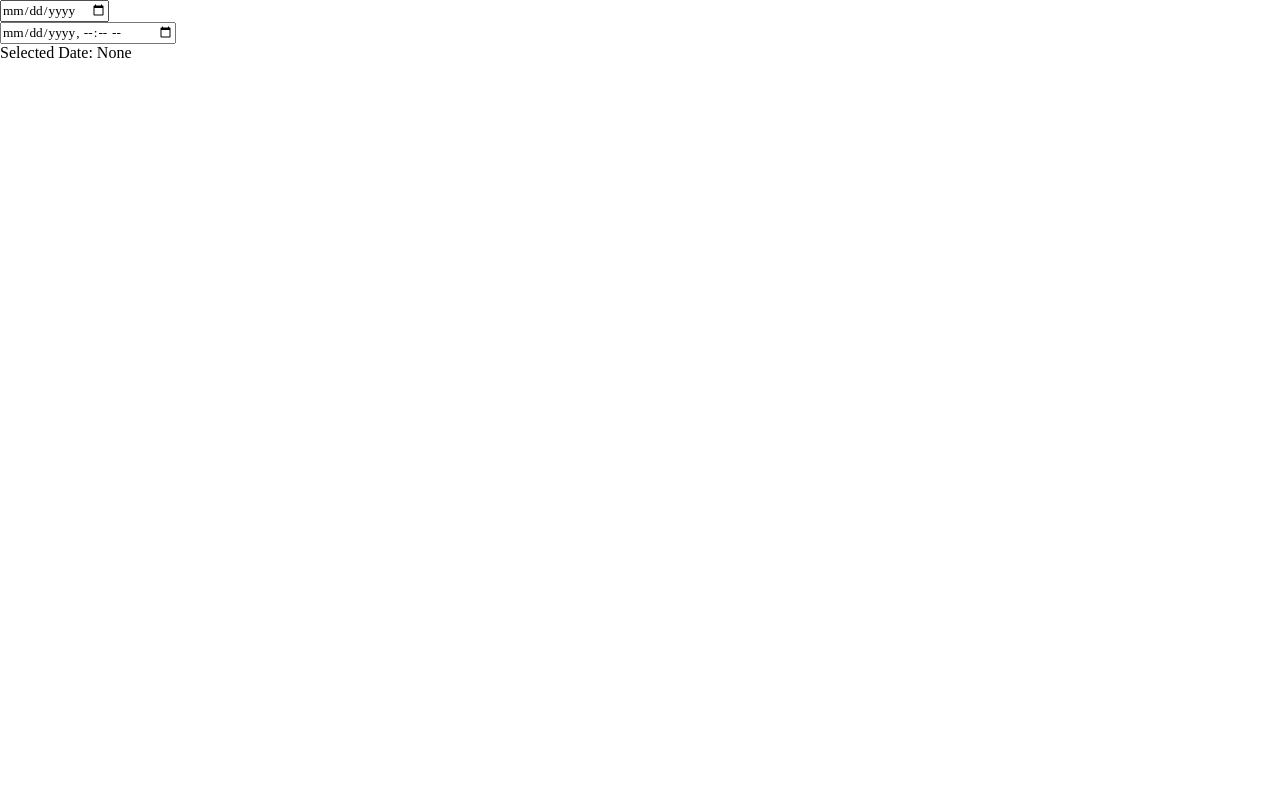
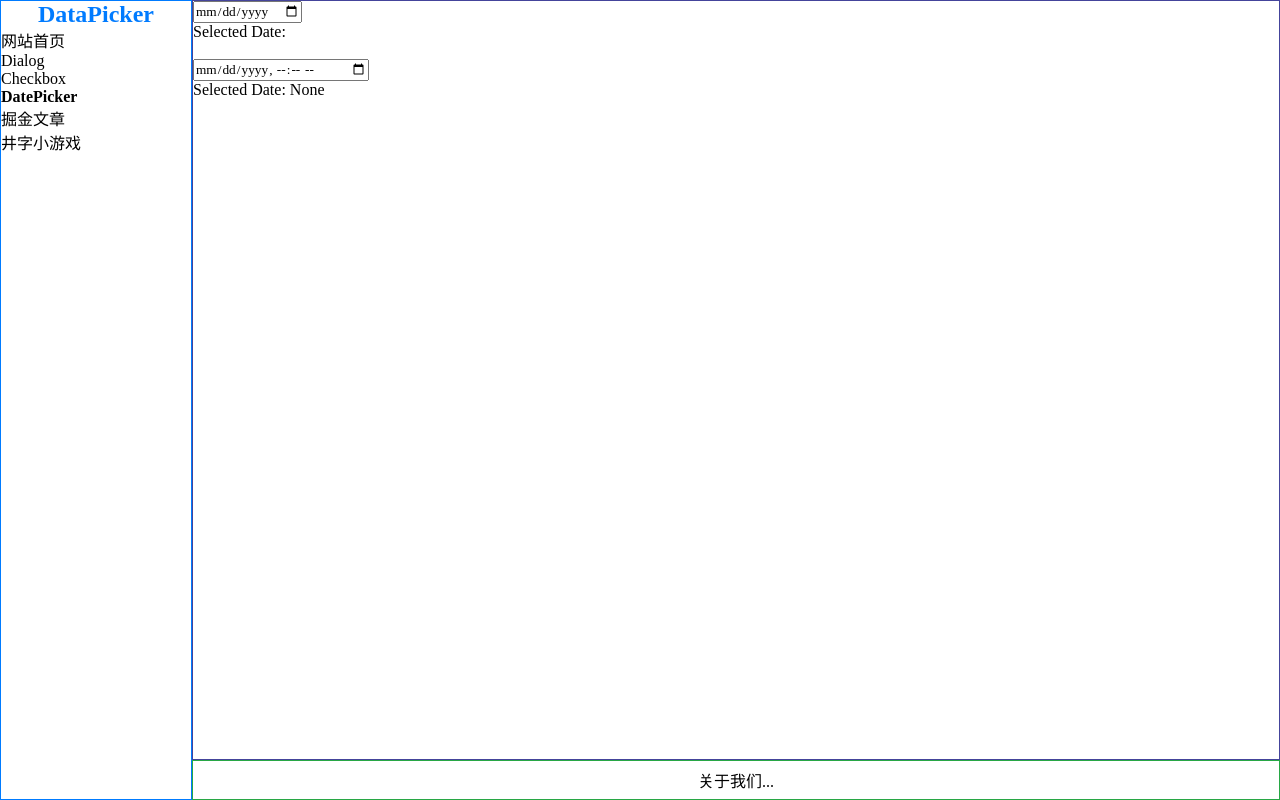
Before and after one commit to zxjdzxb/Summer-Solstice-UI, a Next.js app: page /DataPickerPage in a window 1280 px wide. Built offline with nearby package versions, Linux system fonts and the light colour scheme.

Commit message:
优化DataPicker和导航栏高亮

```diff
--- a/src/components/DataPicker/DataPicker.tsx
+++ b/src/components/DataPicker/DataPicker.tsx
@@ -45,15 +45,40 @@ const DatePicker: React.FC<DatePickerProps> = ({
 
   const inputType = type === 'datetime-local' ? 'datetime-local' : 'date';
 
+
+  const formatToLocalDateString = (date: Date | null): string => {
+    if (!date) return '';
+    return date.toLocaleDateString();
+  };
+
+  const formatToLocalDateTimeString = (date: Date | null): string => {
+    if (!date) return '';
+    return date.toLocaleString(undefined, {
+      year: 'numeric',
+      month: '2-digit',
+      day: '2-digit',
+      hour: '2-digit',
+      minute: '2-digit',
+      second: '2-digit',
+      timeZone: 'UTC', // Set the time zone to 'UTC'
+    });
+  };
+
   return (
+    <div>
       <input
         type={inputType}
-      value={selectedDate ? selectedDate.toISOString().substr(0, 16) : ''}
+        value={selectedDate ? (type === 'date' ? selectedDate.toISOString().substr(0, 10) : selectedDate.toISOString().substr(0, 16)) : ''}
         placeholder={placeholder}
         onChange={handleDateChange}
         disabled={disabled}
         readOnly={readonly}
       />
+      <p>
+        Selected Date:{' '}
+        {type === 'date' ? formatToLocalDateString(selectedDate) : formatToLocalDateTimeString(selectedDate) || 'None'}
+      </p>
+    </div>
   );
 };
 
--- a/src/components/Navs/Navs.tsx
+++ b/src/components/Navs/Navs.tsx
@@ -7,7 +7,7 @@ const routerList = [
   {text: 'Dialog', link: '/DialogPage'},
   {text: 'Checkbox', link: '/CheckboxPage'},
   {text: 'DatePicker', link: '/DataPickerPage'},
-  {text: '文章列表', link: '/Articles?page=1'},
+  {text: '掘金文章', link: '/Articles?page=1'},
   {text: '文章详情', link: '/Articles/[id]'},
   {text: '井字小游戏', link: '/Wellhead'},
 ];
@@ -20,7 +20,8 @@ interface navsProps {
 
 export default function Navs() {
   const router = useRouter(),
-    currentPage = router.pathname;
+    currentPage = router.asPath;
+
   // /Articles/[id] 不可以直接使用
   return (
     <nav>
@@ -39,6 +40,7 @@ export default function Navs() {
 }
 
 function NavItem({text, link, currentpage}: navsProps) {
+  console.log(link, currentpage);
   if (link === currentpage) {
     return (
       <li className="active">
--- a/src/pages/DataPickerPage.tsx
+++ b/src/pages/DataPickerPage.tsx
@@ -1,5 +1,6 @@
 import React, {useState} from 'react';
 import DatePicker from '@/components/DataPicker/DataPicker';
+import Layout from '@/components/Layout/Layout';
 
 
 const Example: React.FC = () => {
@@ -10,6 +11,7 @@ const Example: React.FC = () => {
   };
 
   return (
+    <Layout title="DataPicker">
       <div>
         <DatePicker
           type="date"
@@ -23,8 +25,8 @@ const Example: React.FC = () => {
           placeholder="Select date and time"
         />
         <br/>
-      <p>Selected Date: {selectedDate?.toString() || 'None'}</p>
       </div>
+    </Layout>
   );
 };
 
```
Lines whose indentation alone changed are shown as unchanged.
